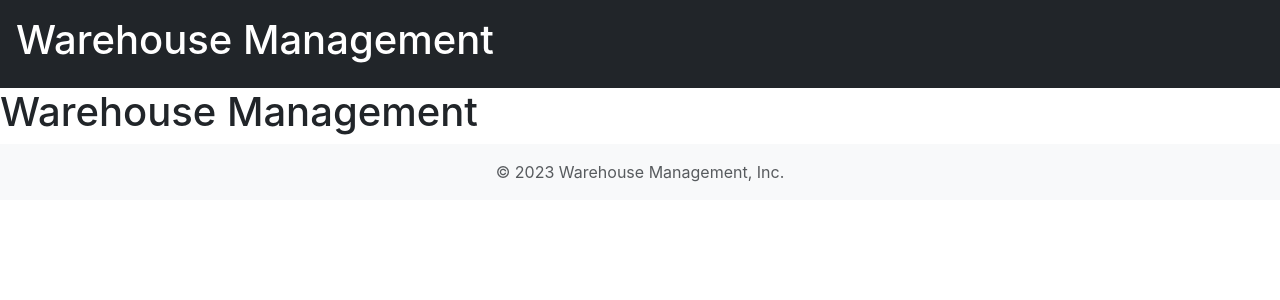
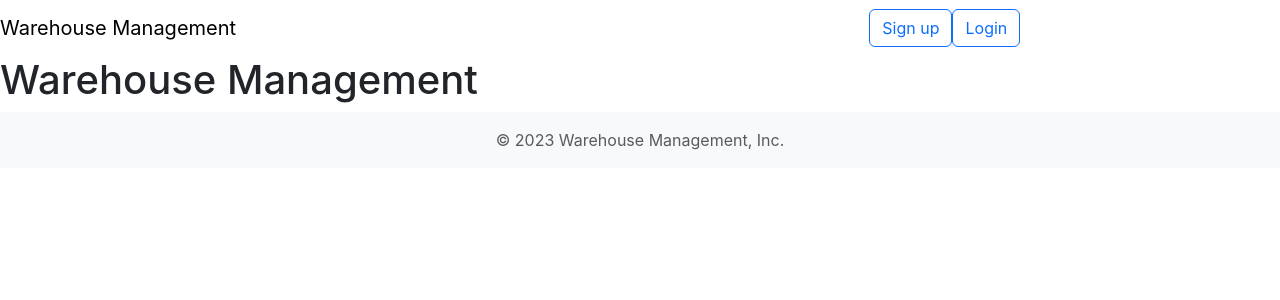
Before and after one commit to supershalala/warehouse-management, a React (Create React App) app in the folder client/: page / in a window 1280 px wide. Shown: the top 300 px of the page. Built offline with nearby package versions, Linux system fonts and the light colour scheme.

Commit message:
added conditional rendering to the header

```diff
--- a/client/src/components/Header/index.js
+++ b/client/src/components/Header/index.js
@@ -1,10 +1,33 @@
 import React from 'react';
+import { Link } from 'react-router-dom';
+import AuthService from '../../utils/auth';
 
 function Header() {
+  const isAuthenticated = AuthService.loggedIn();
+
+  const handleLogout = () => {
+    AuthService.logout();
+  };
+
   return (
-    <header className="p-3 bg-dark text-white">
-      <h1>Warehouse Management</h1>
-    </header>
+    <nav className="navbar navbar-expand-lg navbar-light">
+      <Link className="navbar-brand col-4 pl-0 mr-0" to="/">Warehouse Management</Link>
+      <button className="navbar-toggler collapsed" type="button" data-toggle="collapse" data-target="#navigations-09" aria-expanded="false">
+        <span className="navbar-toggler-icon"></span>
+      </button>
+      <div className="navbar-collapse justify-content-md-center col-8 px-0 collapse" id="navigations-09">
+      <ul className="navbar-nav col-6 justify-content-center">
+          {isAuthenticated && <li className="nav-item">
+            <Link className="nav-link" to="/dashboard">Dashboard</Link>
+          </li>}
+        </ul>
+        <div className="col-6 text-lg-right px-0">
+          {!isAuthenticated && <Link className="btn btn-outline-primary mt-2 mt-lg-0 mr-0" to="/signup">Sign up</Link>}
+          {!isAuthenticated && <Link className="btn btn-outline-primary mt-2 mt-lg-0 mr-0 ml-2" to="/login">Login</Link>}
+          {isAuthenticated && <button className="btn btn-outline-primary mt-2 mt-lg-0 mr-0 ml-2" onClick={handleLogout}>Logout</button>}
+        </div>
+      </div>
+    </nav>
   );
 }
 
```
